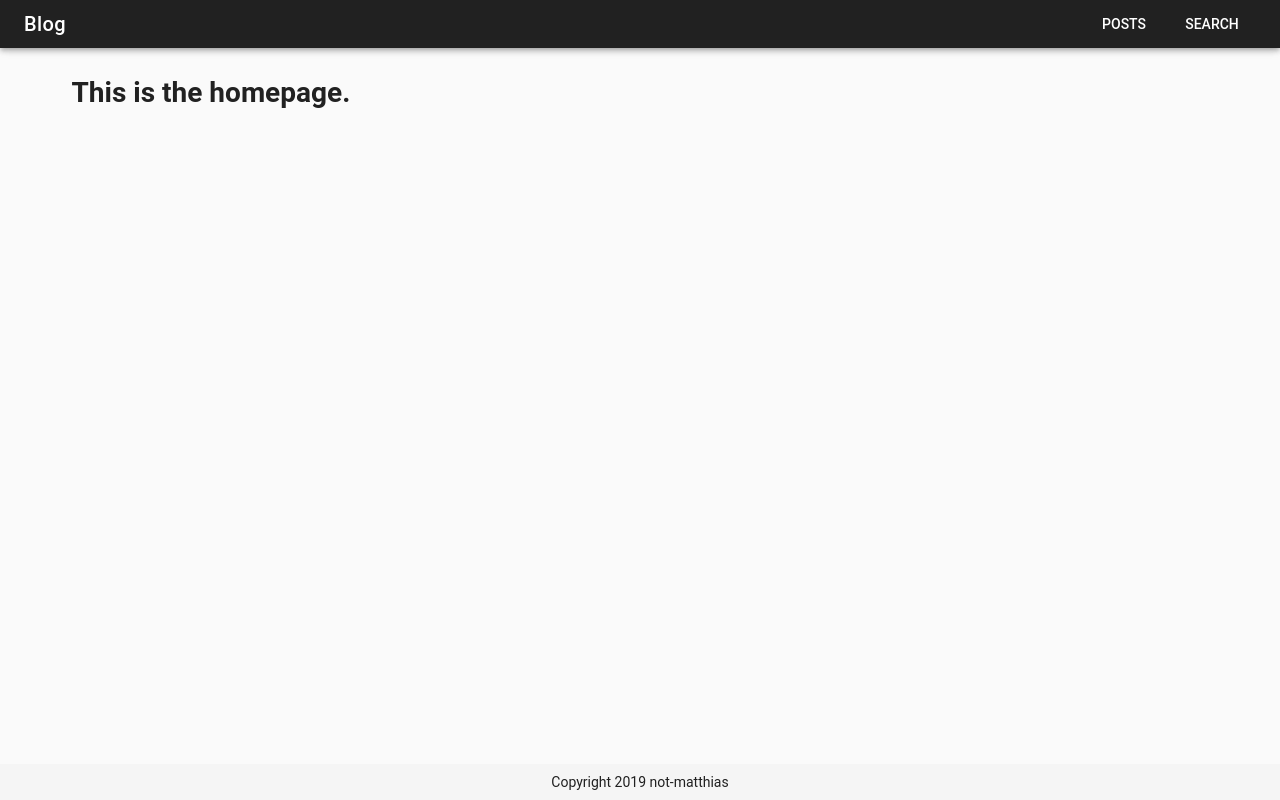
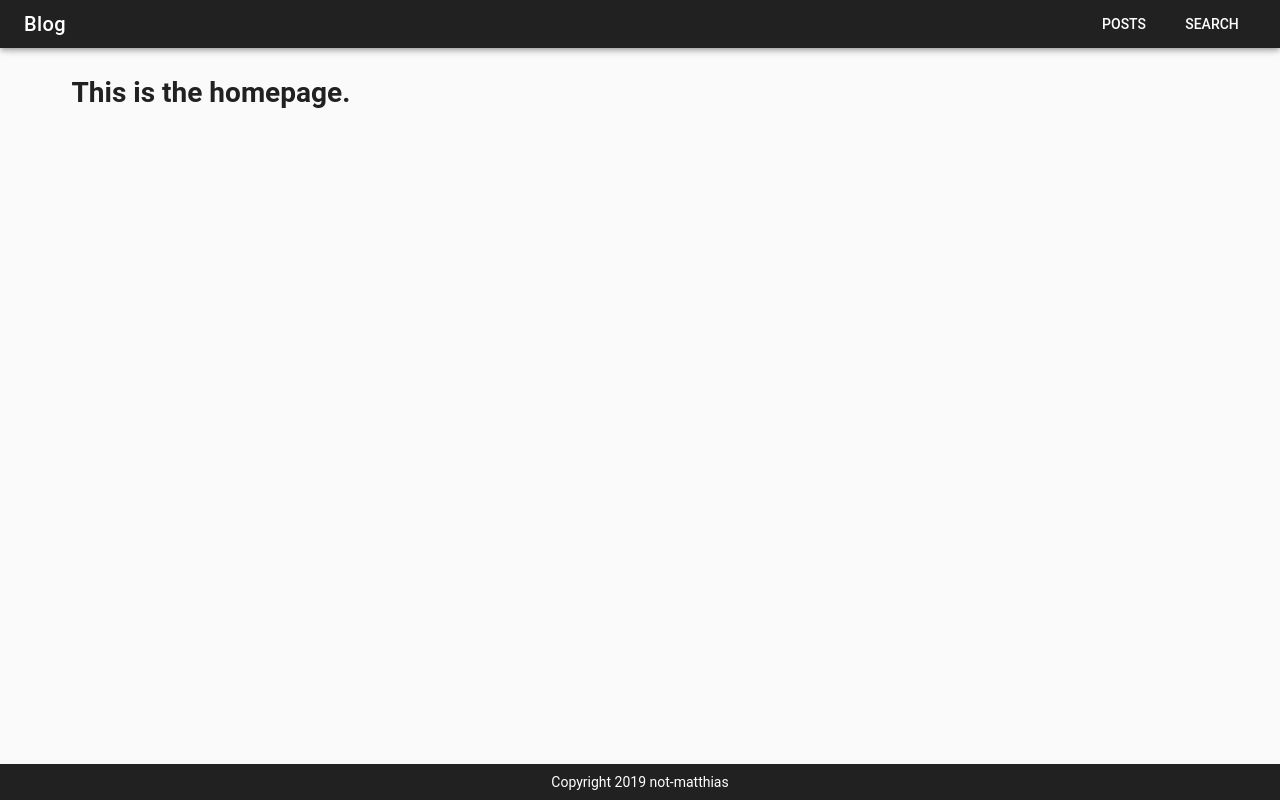
Before and after one commit to not-matthias/vue-blog, a Vue app: page / in a window 1280 px wide. Built offline with nearby package versions, Linux system fonts and the light colour scheme; what vue-notification, vue-particles would draw is missing.

Commit message:
Added dark footer

```diff
--- a/src/components/Footer.vue
+++ b/src/components/Footer.vue
@@ -1,6 +1,6 @@
 <template>
   <div class="pt-5">
-    <v-footer absolute>
+    <v-footer absolute dark>
       <v-spacer></v-spacer>
       <div>Copyright {{ new Date().getFullYear() }} not-matthias</div>
       <v-spacer></v-spacer>
```
